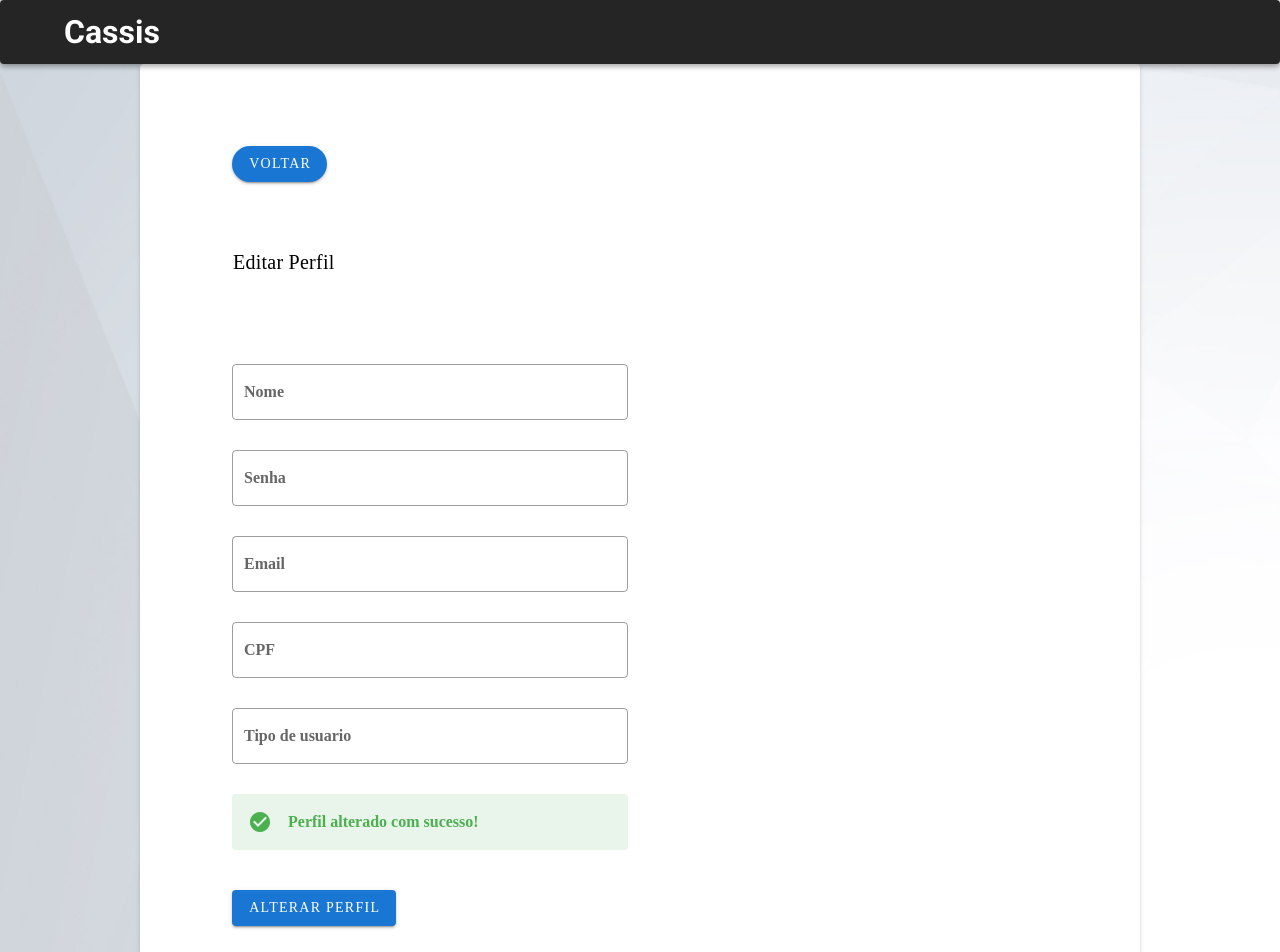
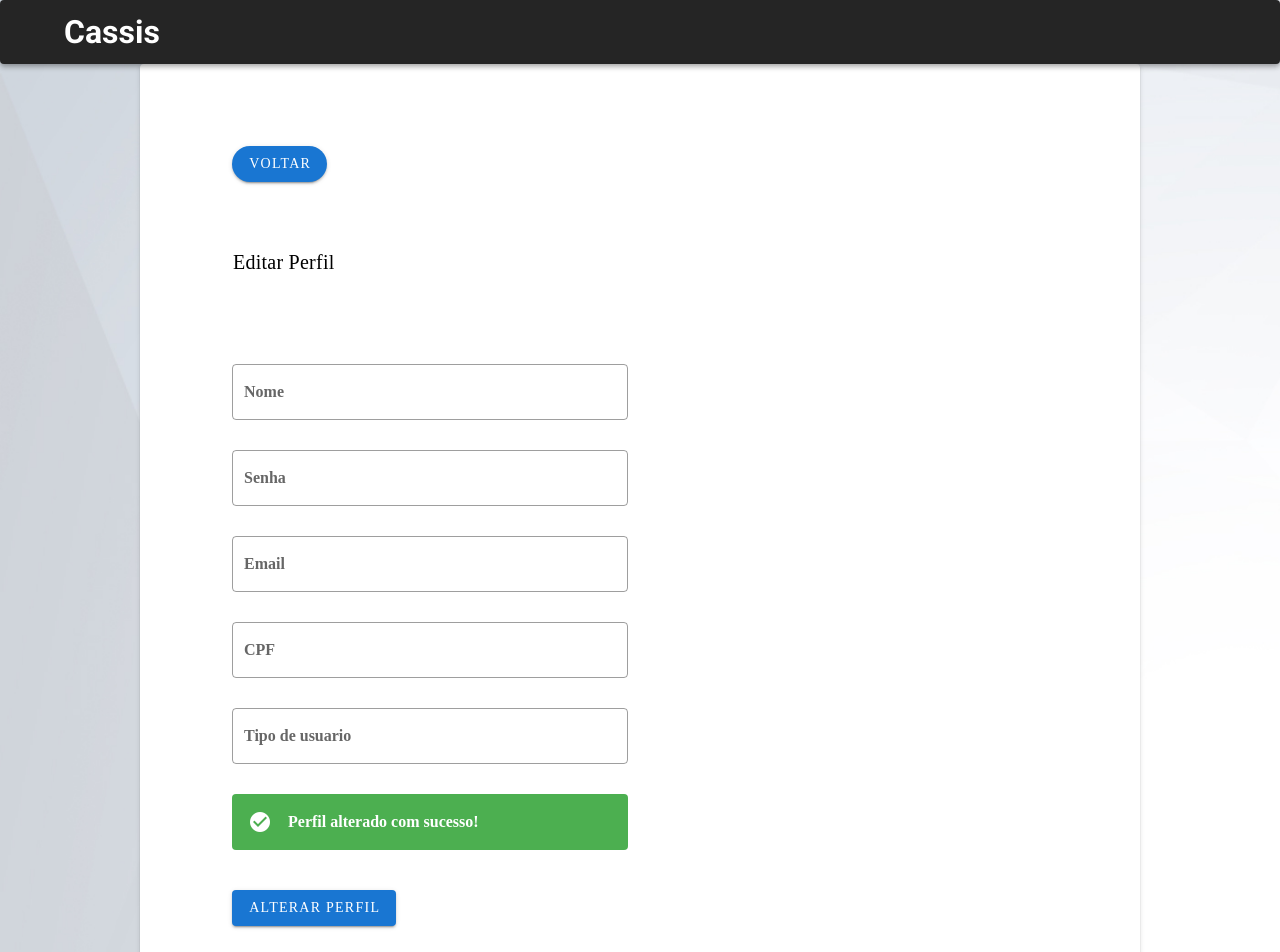
Before and after one commit to chrisdjst/redis-cassandra-frontend, a Vue app: page /perfil in a window 1280 px wide. Shown: the top 952 px of the page. Built offline with nearby package versions, Linux system fonts and the light colour scheme; no server answers.

Commit message:
Altarada package json

```diff
--- a/src/components/Perfil.vue
+++ b/src/components/Perfil.vue
@@ -25,7 +25,7 @@
                                 <v-text-field v-model="email" :readonly="true" label="Email" outlined></v-text-field>
                                 <v-text-field v-model="cpf" label="CPF" :readonly="true" outlined></v-text-field>
                                 <v-text-field v-model="tipo_usuario" :readonly="true" label="Tipo de usuario" outlined></v-text-field>
-                                <v-alert type="success" text>
+                                <v-alert type="success">
                                 Perfil alterado com sucesso!
                             </v-alert>
                             </v-form>
@@ -98,6 +98,7 @@ export default {
                 alert("Error: " + response.status + " - " + response.statusText);
             } else {
                 alert("Perfil alterado com sucesso!");
+
             }
         }
     },
```
Also changed, not shown: 1 other file (tests, documents, lock files or other folders).
